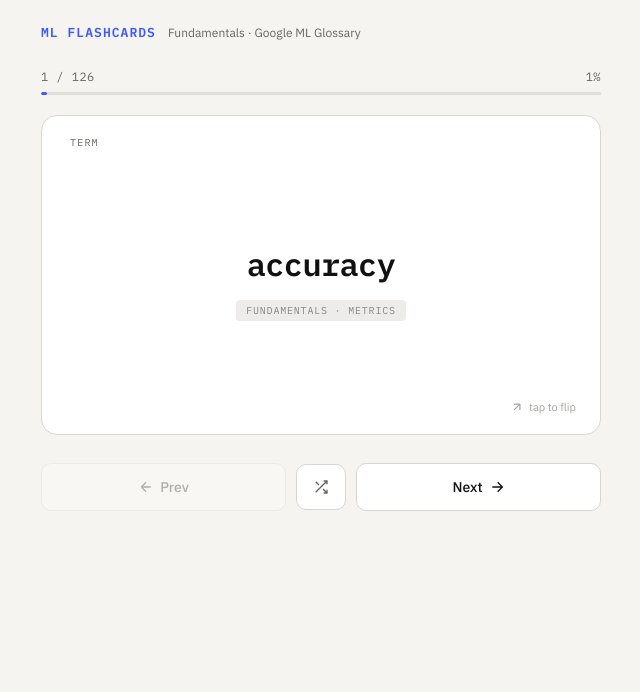
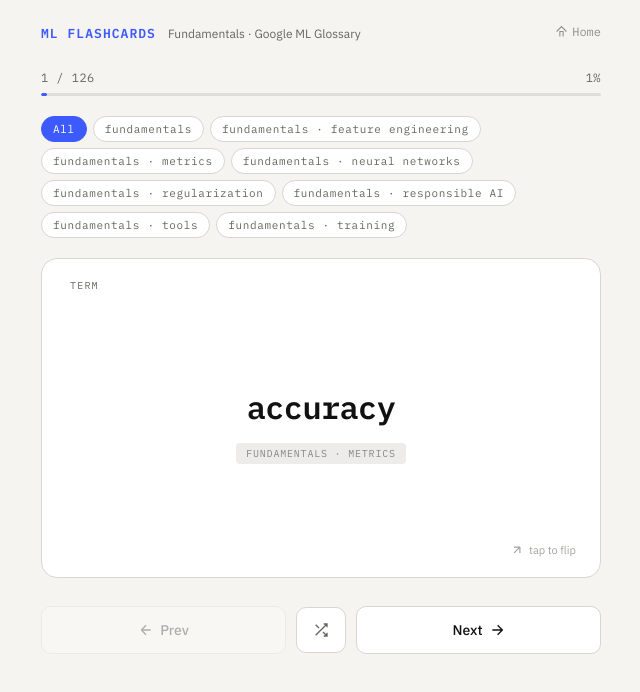
Before and after one commit to Storycodin/Flash-Cards, a plain HTML site: page ml-flashcards.html in a window 1280 px wide. Shown: the whole page, without its empty margins (319-959 px from the left). Drawn offline with Linux system fonts and the light colour scheme.

Commit message:
Phase 2 - category filter: study all cards or a single category
Added dynamic filter pill bar built from card data, active state highlighting,
and filterDeck() logic. Also added CLAUDE.md agent instructions and .gitignore.

Co-Authored-By: Claude Sonnet 4.6 <noreply@anthropic.com>

```diff
--- a/ml-flashcards.html
+++ b/ml-flashcards.html
@@ -55,6 +55,21 @@
     text-transform: uppercase;
     color: var(--accent);
   }
+
+  .home-link {
+    margin-left: auto;
+    font-size: 12px;
+    font-family: 'IBM Plex Mono', monospace;
+    color: var(--text-secondary);
+    text-decoration: none;
+    display: flex;
+    align-items: center;
+    gap: 4px;
+    opacity: 0.7;
+    transition: opacity 0.15s;
+  }
+  .home-link:hover { opacity: 1; }
+  .home-link svg { width: 13px; height: 13px; }
 
   header .deck-label {
     font-size: 12px;
@@ -271,6 +286,42 @@
     flex-shrink: 0;
   }
 
+  /* Filter bar */
+  .filter-bar {
+    width: 100%;
+    max-width: 560px;
+    display: flex;
+    flex-wrap: wrap;
+    gap: 6px;
+    margin-bottom: 20px;
+  }
+
+  .filter-btn {
+    font-family: 'IBM Plex Mono', monospace;
+    font-size: 11px;
+    letter-spacing: 0.06em;
+    padding: 5px 11px;
+    border-radius: 20px;
+    border: 1px solid var(--border);
+    background: var(--btn-bg);
+    color: var(--text-secondary);
+    cursor: pointer;
+    transition: background 0.15s, border-color 0.15s, color 0.15s;
+    -webkit-tap-highlight-color: transparent;
+    user-select: none;
+  }
+
+  .filter-btn:hover {
+    background: var(--btn-hover);
+    color: var(--text-primary);
+  }
+
+  .filter-btn.active {
+    background: var(--accent);
+    border-color: var(--accent);
+    color: #ffffff;
+  }
+
   /* Shuffle animation */
   @keyframes shufflePop {
     0% { transform: scale(1); }
@@ -301,6 +352,10 @@
 <header>
   <h1>ML Flashcards</h1>
   <span class="deck-label">Fundamentals · Google ML Glossary</span>
+  <a class="home-link" href="index.html">
+    <svg viewBox="0 0 24 24" fill="none" stroke="currentColor" stroke-width="2"><path d="M3 12L12 3l9 9M9 21V12h6v9"/></svg>
+    Home
+  </a>
 </header>
 
 <div class="progress-wrap">
@@ -312,6 +367,8 @@
     <div class="progress-fill" id="progress-fill" style="width: 2%"></div>
   </div>
 </div>
+
+<div class="filter-bar" id="filter-bar"></div>
 
 <div class="scene" id="scene" onclick="flipCard()">
   <div class="card" id="card">
@@ -990,6 +1047,7 @@ const CARDS = [
 // ─────────────────────────────────────────────
 // STATE
 // ─────────────────────────────────────────────
+let activeCategory = null;   // null = All
 let deck = [...CARDS];       // Current ordered deck (shuffled or original)
 let currentIndex = 0;
 let isFlipped = false;
@@ -1079,8 +1137,33 @@ document.addEventListener('keydown', (e) => {
 });
 
 // ─────────────────────────────────────────────
+// FILTER
+// ─────────────────────────────────────────────
+function buildFilterBar() {
+  const categories = ['All', ...new Set(CARDS.map(c => c.category).sort())];
+  const bar = document.getElementById('filter-bar');
+  bar.innerHTML = '';
+  categories.forEach(cat => {
+    const btn = document.createElement('button');
+    btn.className = 'filter-btn' + (cat === 'All' && activeCategory === null ? ' active' : cat === activeCategory ? ' active' : '');
+    btn.textContent = cat;
+    btn.addEventListener('click', () => filterDeck(cat === 'All' ? null : cat));
+    bar.appendChild(btn);
+  });
+}
+
+function filterDeck(category) {
+  activeCategory = category;
+  deck = category === null ? [...CARDS] : CARDS.filter(c => c.category === category);
+  currentIndex = 0;
+  buildFilterBar();
+  render(0);
+}
+
+// ─────────────────────────────────────────────
 // INIT
 // ─────────────────────────────────────────────
+buildFilterBar();
 render(0);
 </script>
 </body>
```
Also changed, not shown: CLAUDE.md (added, +51 -0 lines), 1 other file.
